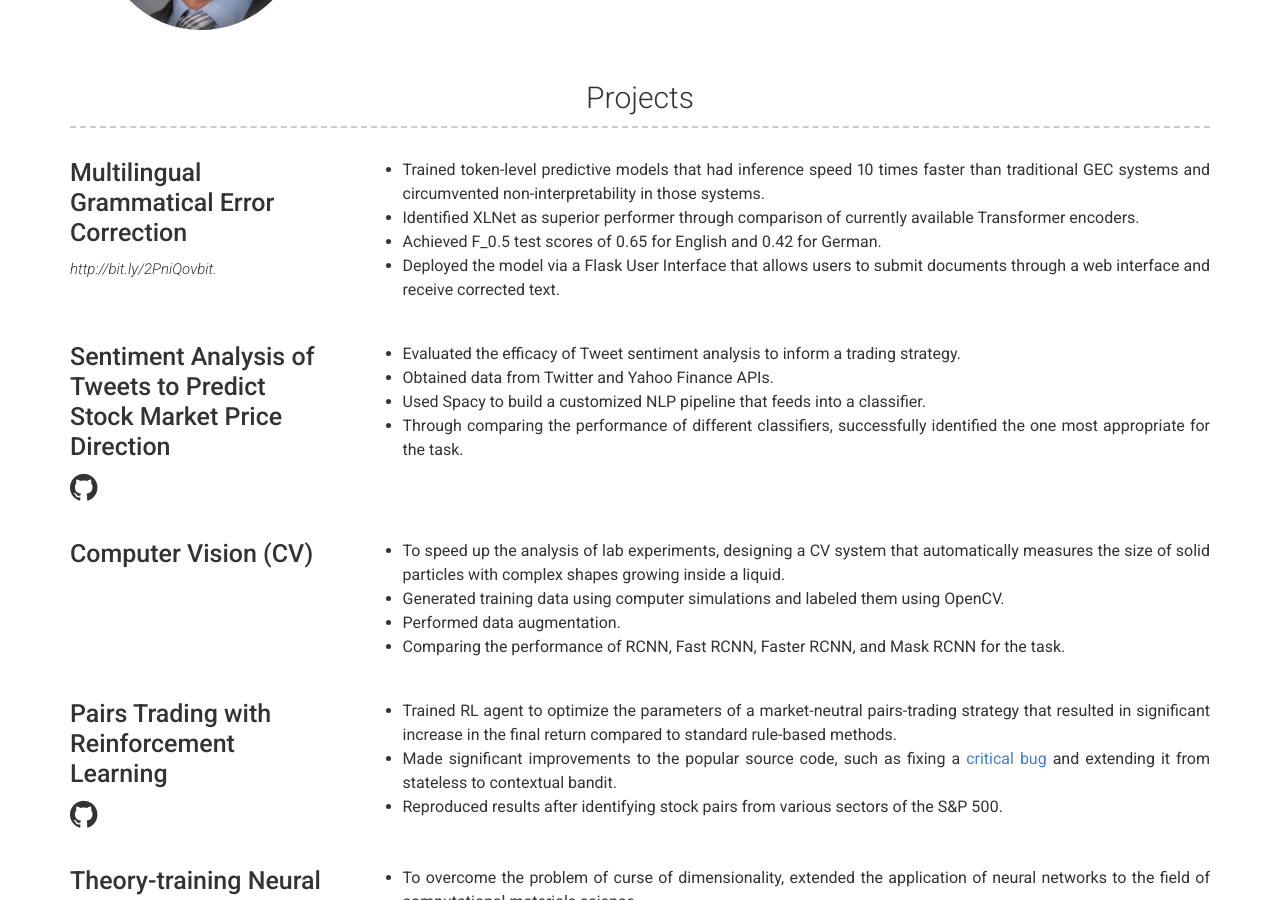
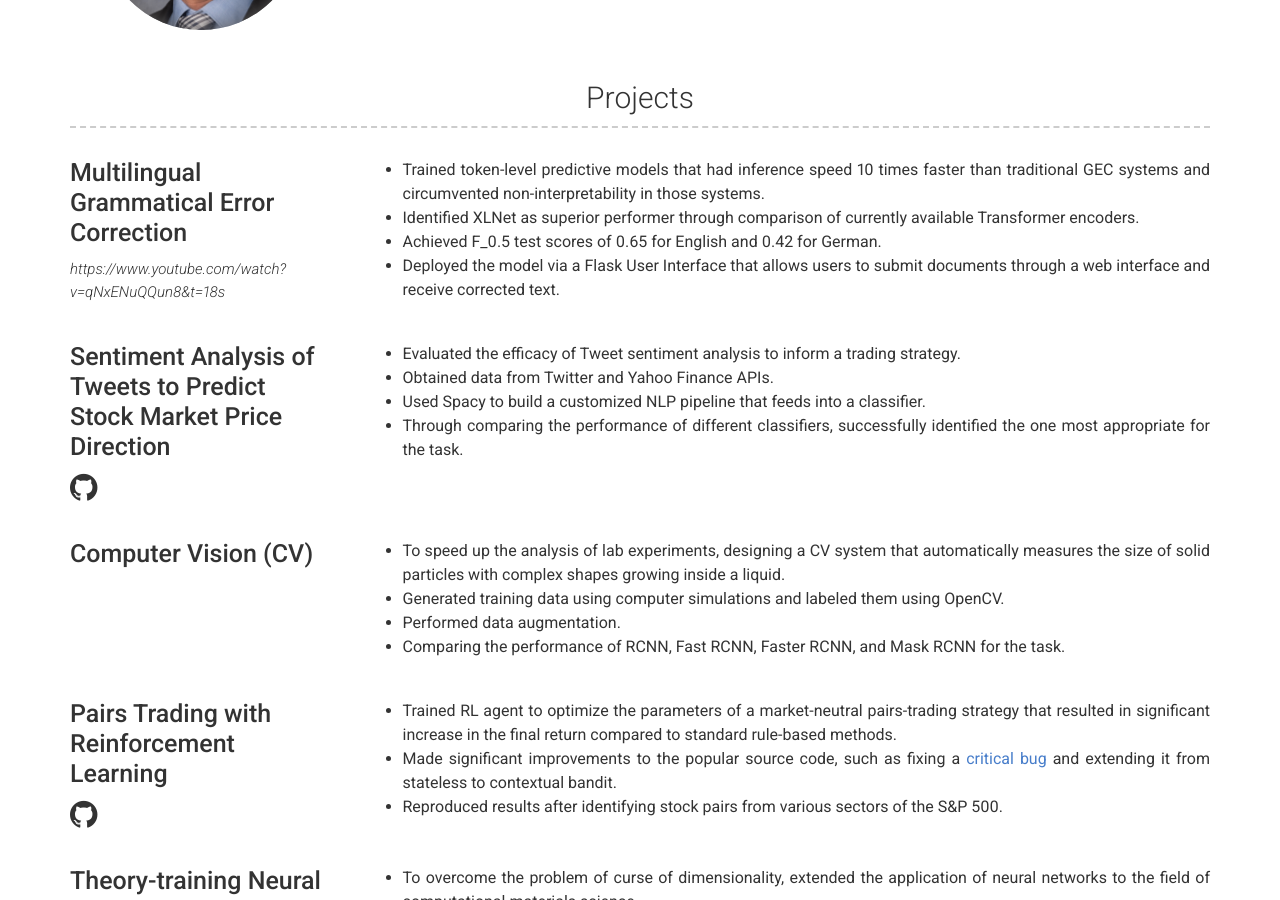
Before and after one commit to mtorabirad/mtorabirad.github.io, a Jekyll site: the page built from index.md, in a window 1280 px wide and 900 px high, scrolled down 499 px. Built offline with Jekyll 4.4.1, drawn with Linux system fonts in a browser that asks for light colours; part of the change alters nothing that is shown.

Commit message:
new pro added

```diff
--- a/_data/projects.yml
+++ b/_data/projects.yml
@@ -1,6 +1,6 @@
 # Project template
 - name: Multilingual Grammatical Error Correction
-  link: http://bit.ly/2PniQovbit.
+  link: https://www.youtube.com/watch?v=qNxENuQQun8&t=18s
   description: |
     - Trained token-level predictive models that had inference speed 10 times faster than traditional GEC systems and circumvented non-interpretability in those systems.
     - Identified XLNet as superior performer through comparison of currently available Transformer encoders.
```
